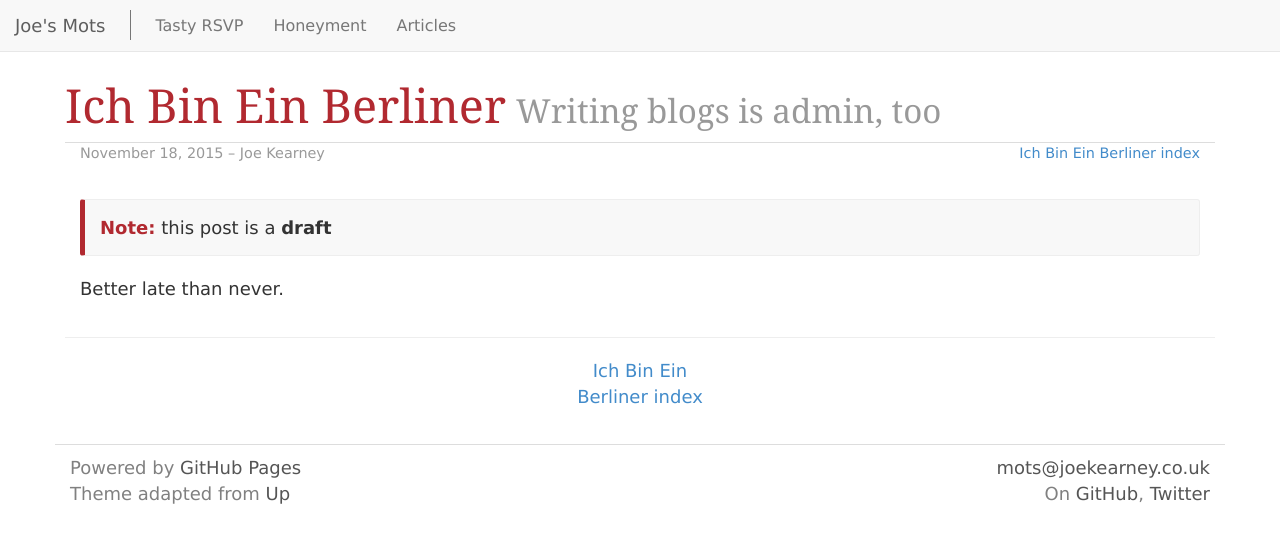
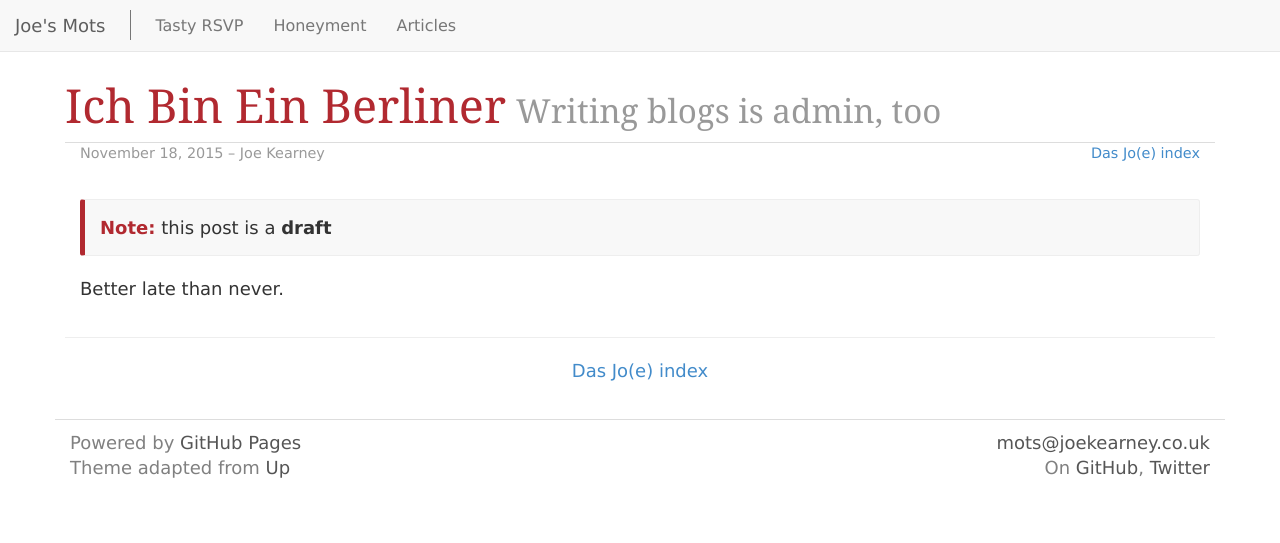
Before and after one commit to joekearney/joekearney.github.io, a Jekyll site: the page built from _posts/germany/2015-11-18-ich-bin-ein-berliner.md, in a window 1280 px wide. Shown: the top 543 px of the page. Built offline with Jekyll 4.4.1, drawn with Linux system fonts in a browser that asks for light colours; some web fonts are replaced.

Commit message:
descriptions

```diff
--- a/_config.yml
+++ b/_config.yml
@@ -30,6 +30,7 @@
 - honeyment
 - tasty-rsvps
 - germany
+- article
 
 article:
   tag_description: "Some stuff I wrote"
@@ -42,5 +43,5 @@
   tag_name: "Tasty RSVP"
   website_link: http://www.joandjoegetmarried.co.uk/#!rsvp
 germany:
-  tag_name: "Ich Bin Ein Berliner"
-  tag_description: "The Jo(e)s Fighting Bureaucracy Since 2015"
+  tag_name: "Das Jo(e)"
+  tag_description: "The Jo(e)s Fighting German Bureaucracy Since 2015"
--- a/_layouts/layout.html
+++ b/_layouts/layout.html
@@ -5,7 +5,12 @@
   <title>{{ page.title }}</title>
 
   <meta name="author" content="{{ site.author.name }}" />
-  <meta name="description" content="{% if page.tags contains 'honeyment' %}{{site.travel_description}}{% elsif page.description %}{{ page.description }}{% else %}{{ site.description }}{% endif %}" />
+  <meta name="description" content="{% if page.tags contains 'honeyment' %}{{site.honeyment.tag_description}}
+    {% elsif page.tags contains 'tasty-rsvps' %}{{site.tasty-rsvps.tag_description}}
+    {% elsif page.tags contains 'article' %}{{site.article.tag_description}}
+    {% elsif page.tags contains 'germany' %}{{site.germany.tag_description}}
+    {% elsif page.description %}{{ page.description }}
+    {% else %}{{ site.description }}{% endif %}" />
   <meta name="viewport" content="width=device-width, initial-scale=1.0">
 
   <link rel="shortcut icon" href="/favicon.ico">
```
